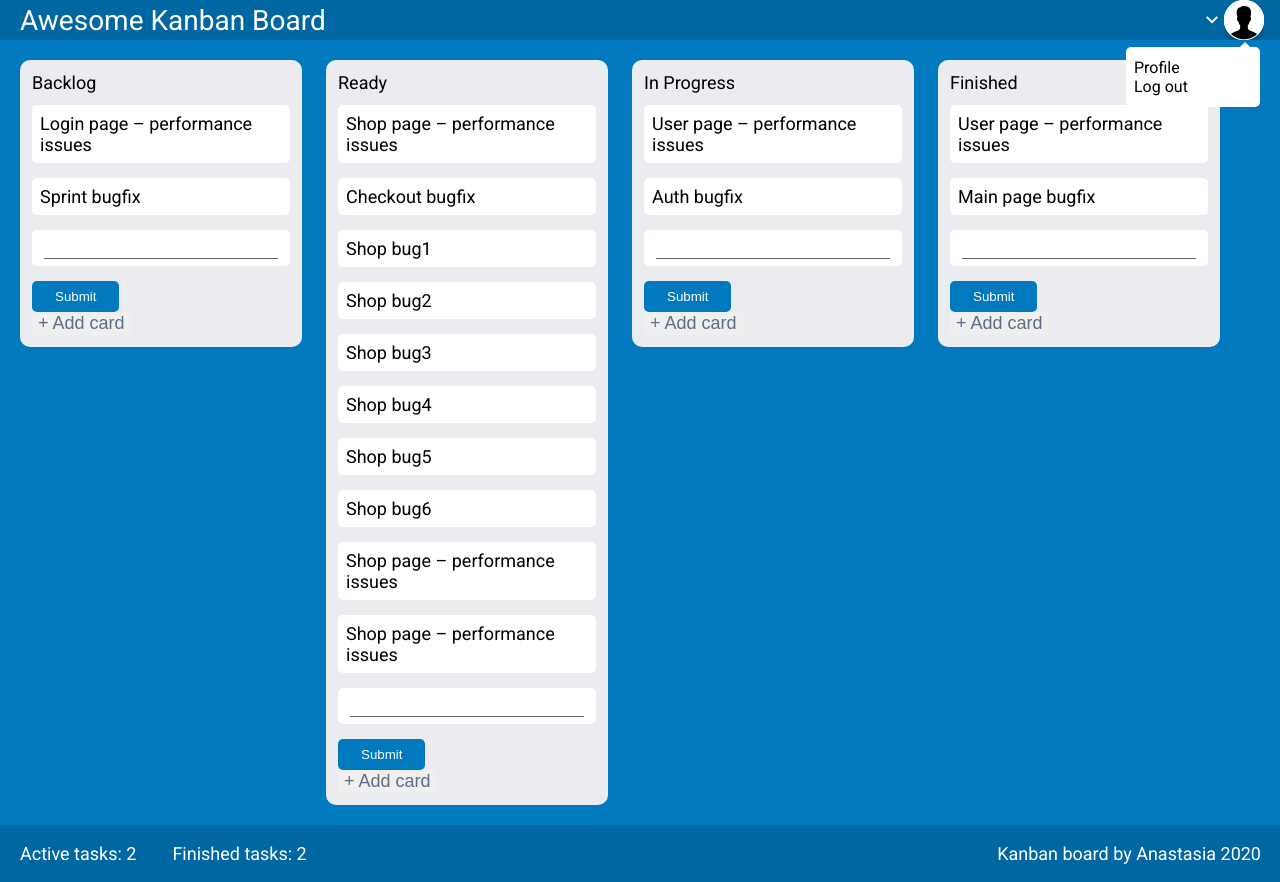
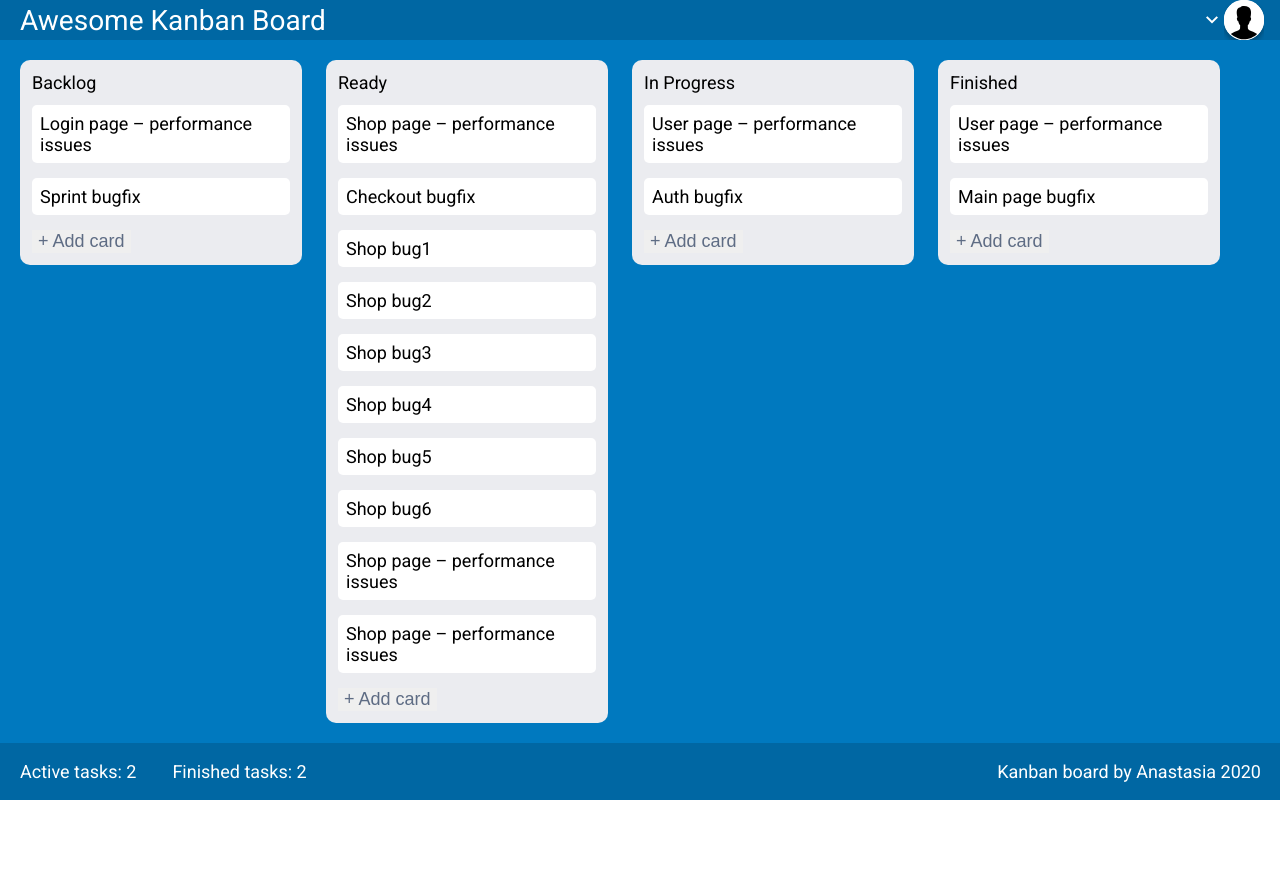
Before and after one commit to Henikilan/kanban-board, a React (Create React App) app: page / in a window 1280 px wide. After the commit the page ends 800 px from the top, so only its background shows below. Built offline with nearby package versions, Linux system fonts and the light colour scheme.

Commit message:
dynamic user menu; dynamic addCard form

```diff
--- a/src/App.js
+++ b/src/App.js
@@ -1,4 +1,4 @@
-import React from 'react';
+import React, { useState } from 'react';
 import './App.css';
 import Header from "./components/Header/Header";
 import Main from "./components/Main/Main";
@@ -6,12 +6,12 @@ import Footer from "./components/Footer/Footer";
 import { dataMock } from './dataMock';
 
 function App() {
-
+    const [data, setData] = useState(dataMock);
   return (
     <div className="App">
         <Header />
-        <Main data={dataMock} />
-        <Footer data={dataMock} />
+        <Main data={data} setData={setData} />
+        <Footer data={data} />
     </div>
   );
 }
--- a/src/components/AddCard/AddCardForm.js
+++ b/src/components/AddCard/AddCardForm.js
@@ -1,11 +1,11 @@
 import React from 'react';
 import './AddCardForm.css';
 
-const AddCardForm = () =>
-    <div>
+const AddCardForm = ({ onSubmit }) =>
+    <form onSubmit={(e) => {onSubmit(); e.preventDefault()}}>
         <label className="label">
             <input className="input" type="text"/>
         </label>
-        <button className="submit">Submit</button>
-    </div>
+        <button className="submit" type="submit">Submit</button>
+    </form>
 export default AddCardForm;
--- a/src/components/Button/Button.js
+++ b/src/components/Button/Button.js
@@ -1,7 +1,7 @@
 import React from 'react';
 import './Buttom.css';
 
-const Button = () =>
-    <button className="button">+ Add card</button>
+const Button = ({ onClick }) =>
+    <button className="button" onClick={onClick}>+ Add card</button>
 
 export default Button;
--- a/src/components/Column/Column.js
+++ b/src/components/Column/Column.js
@@ -1,15 +1,21 @@
-import React from 'react';
+import React, { useState } from 'react';
 import './Column.css';
 import Issues from "../Issues/Issues";
 import Button from "../Button/Button";
 import AddCardForm from "../AddCard/AddCardForm";
 
-const Column = ({ title, issues }) =>
-    <div className="column">
-        <div className="title">{title}</div>
-        <Issues issues={issues} />
-        <AddCardForm />
-        <Button />
-    </div>
+const Column = ({ title, issues }) => {
+    const [ isFormOpen, setIsFormOpen ] = useState(false);
+    return (
+        <div className="column">
+            <div className="title">{title}</div>
+            <Issues issues={issues} />
+            {isFormOpen ?
+                (<AddCardForm onSubmit={() => setIsFormOpen(false)}/>) :
+                (<Button onClick={() => setIsFormOpen(true)} />)
+            }
+        </div>
+    )
+}
 
 export default Column;
--- a/src/components/Main/Main.js
+++ b/src/components/Main/Main.js
@@ -2,7 +2,7 @@ import React from 'react';
 import './Main.css';
 import Column from "../Column/Column";
 
-const Main = ({ data }) =>
+const Main = ({ data, setData }) =>
     <main className="main">
         {data.map(({ title, issues }) => <Column key={title} title={title} issues={issues} />)}
     </main>
--- a/src/components/User/User.css
+++ b/src/components/User/User.css
@@ -2,9 +2,14 @@
     display: flex;
     position: relative;
 }
-.chevron-down {
+.chevron {
     margin-right: 6px;
+    transition: transform 0.25s;
 }
+.chevron.open {
+    transform: rotate(180deg);
+}
+
 .user-menu {
     background-color: white;
     border-radius: 5px;
@@ -29,3 +34,15 @@
 .user-menu li {
     list-style: none;
 }
+.user-menu li:not(:last-child) {
+    padding-bottom: 12px;
+}
+.user-button {
+    background: none;
+    border: none;
+    outline: none;
+    cursor: pointer;
+    padding: 0;
+    display: flex;
+    align-items: center;
+}
--- a/src/components/User/User.js
+++ b/src/components/User/User.js
@@ -1,16 +1,24 @@
-import React from 'react';
+import React, { useState } from 'react';
 import './User.css';
 import avatar from './avatar.svg';
 import chevronDown from './chevronDown.svg';
 
-const User = () =>
-    <div className="user">
-        <img src={chevronDown} className="chevron-down" alt="chevron" />
-        <img src={avatar} className="user-avatar" alt="avatar" />
-        <ul className="user-menu">
-            <li>Profile</li>
-            <li>Log out</li>
-        </ul>
-    </div>
+const User = () => {
+    const [isProfileOpen, setIsProfileOpen] = useState(false);
+    return (
+        <div className="user">
+            <button className="user-button" onClick={() => setIsProfileOpen(!isProfileOpen)}>
+                <img src={chevronDown} className={`chevron${isProfileOpen ? ' open' : ''}`} alt="chevron" />
+                <img src={avatar} className="user-avatar" alt="avatar" />
+            </button>
+
+            {isProfileOpen && (<ul className="user-menu">
+                <li>Profile</li>
+                <li>Log out</li>
+            </ul>)}
+        </div>
+    )
+}
+
 
 export default User;
```
